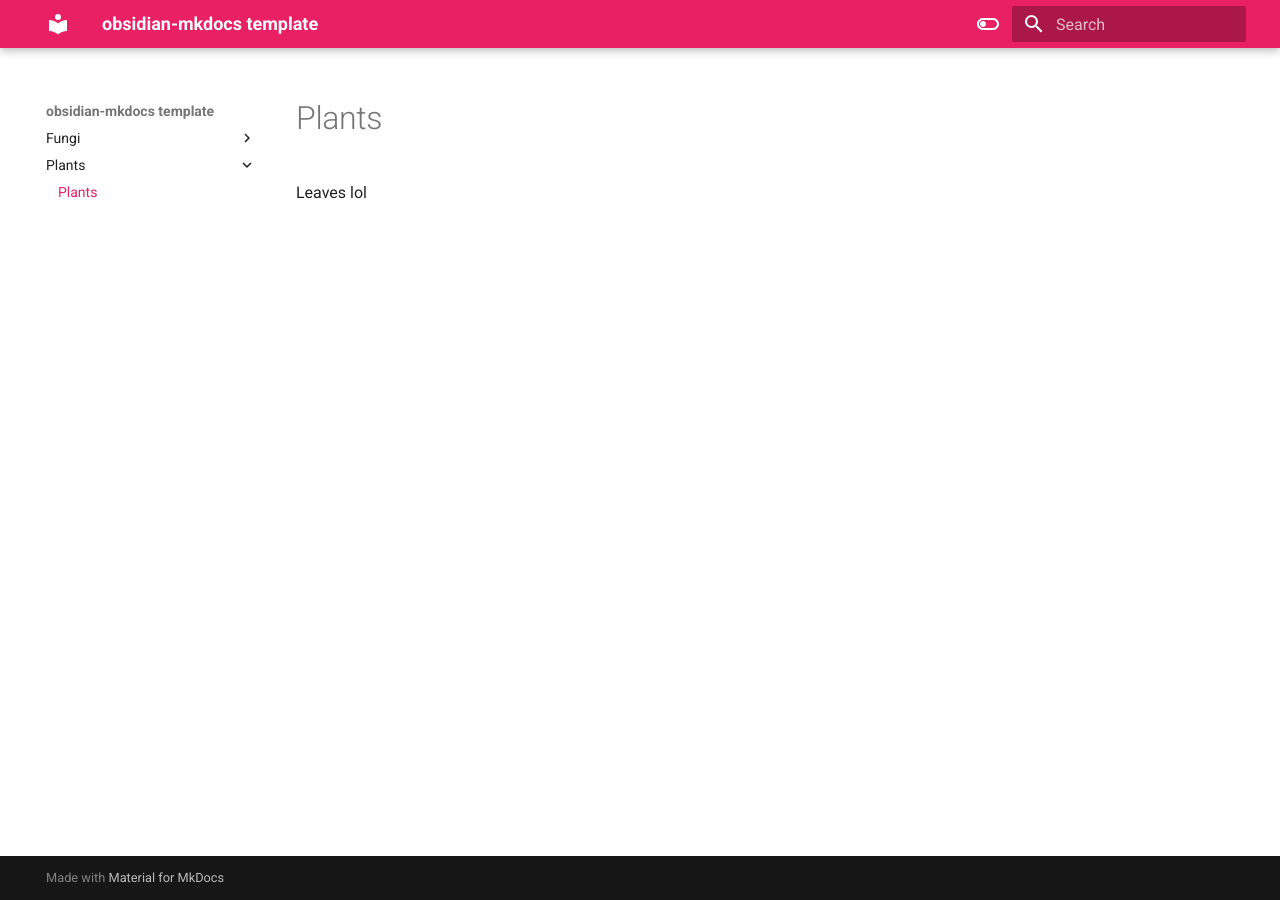
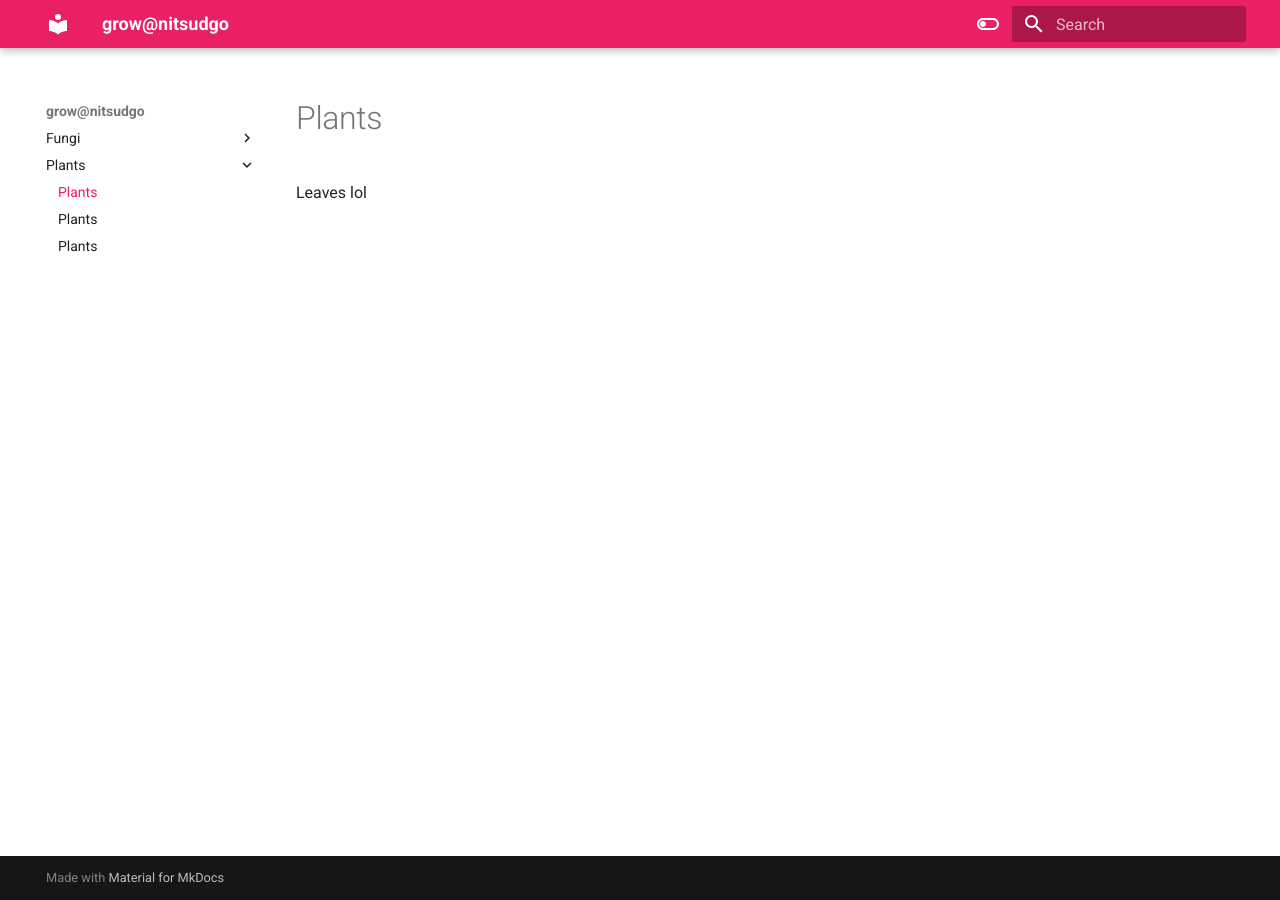
Before and after one commit to nitsudgo/grow, an MkDocs documentation site: the page built from docs/plants/gotu-kola.md, in a window 1280 px wide. Built offline with MkDocs 1.6.1 and Material for MkDocs 9.7.7, drawn with Linux system fonts in a browser that asks for light colours.

Commit message:
Add placeholder files

```diff
--- /dev/null
+++ b/docs/plants/malabar-spinach.md
@@ -0,0 +1,4 @@
+
+# Plants
+
+Leaves lol
--- /dev/null
+++ b/docs/plants/pepper-elder.md
@@ -0,0 +1,4 @@
+
+# Plants
+
+Leaves lol
--- a/mkdocs.yml
+++ b/mkdocs.yml
@@ -1,4 +1,4 @@
-site_name: obsidian-mkdocs template
+site_name: grow@nitsudgo
 
 theme:
     name: 'material'
```
Also changed, not shown: docs/fungi/button-mushrooms.md (renamed from docs/fungi/index.md, +0 -2 lines), docs/fungi/oyster-mushrooms.md (added, +2 -0 lines), docs/plants/gotu-kola.md (renamed from docs/plants/index.md).
